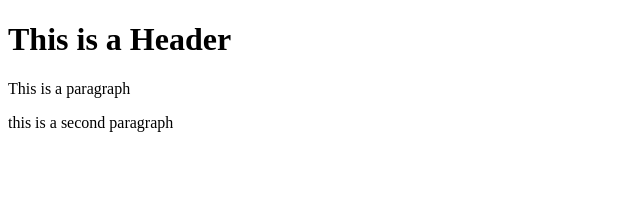
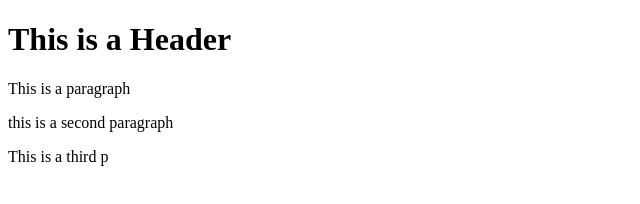
Before and after one commit to mariamio/git-test, a website: page index.html in a window 1280 px wide. Shown: the whole page, without its empty margins (0-640 px from the left). Drawn offline with Linux system fonts and the light colour scheme.

Commit message:
forth commit

```diff
--- a/index.html
+++ b/index.html
@@ -7,5 +7,6 @@
         <h1> This is a Header </h1>
         <p> This is a paragraph </p>
         <p> this is a second paragraph </p>
+        <p> This is a third p </p>
     </body>
 </html>
```
Also changed, not shown: package.json (added, +24 -0 lines), 1 other file.
